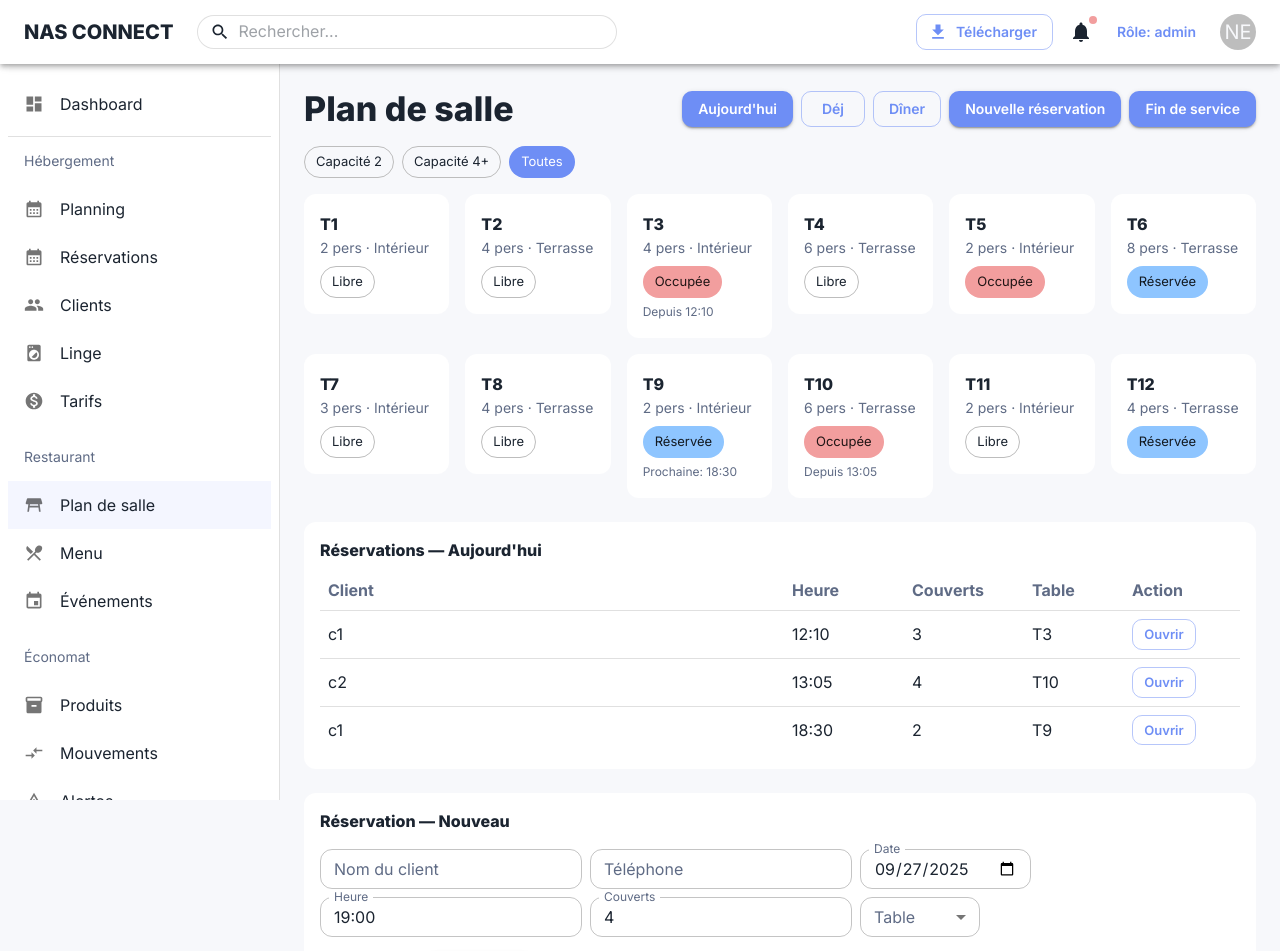
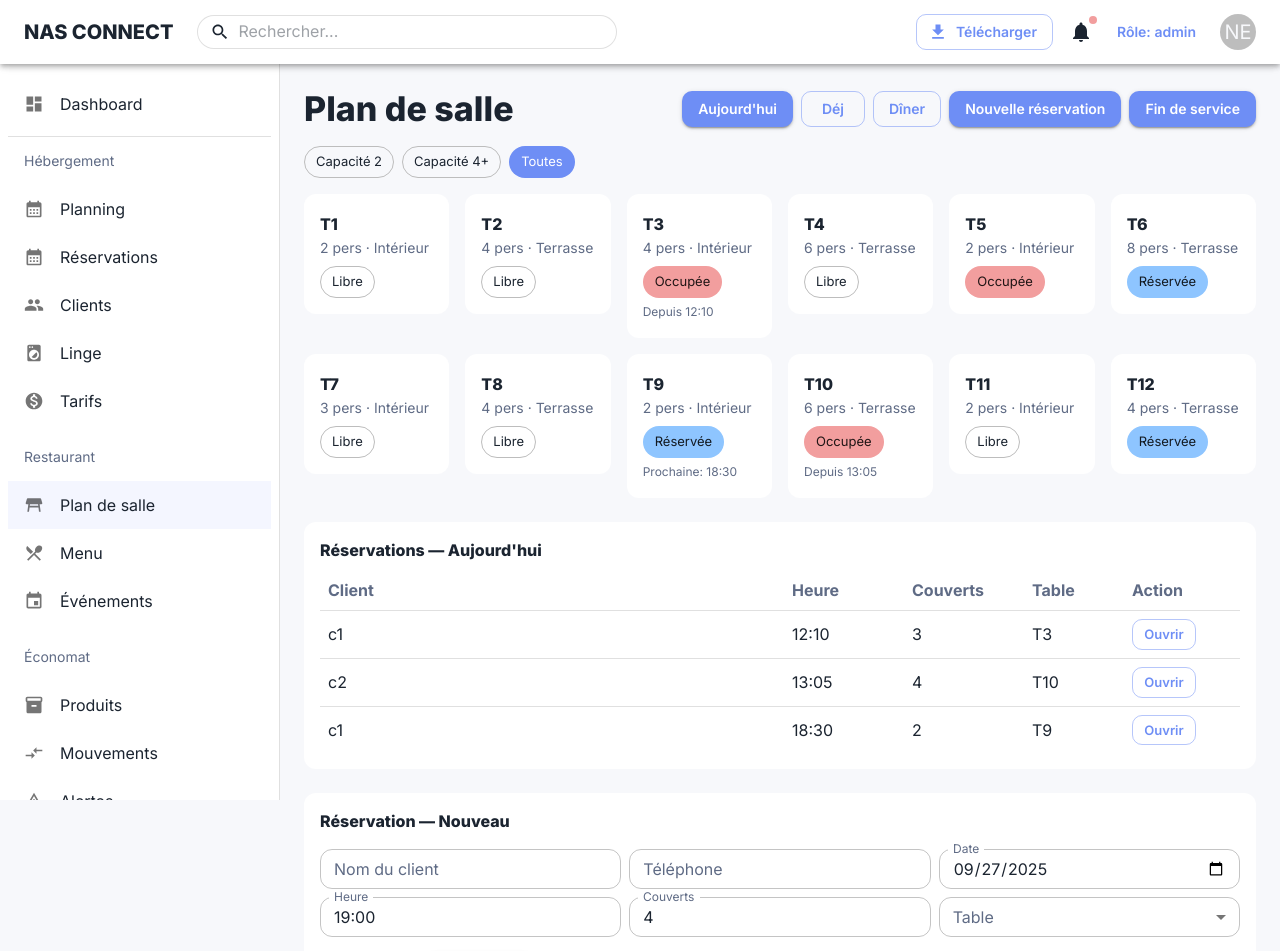
Before and after one commit to ManoaRANDRIANARISOA/NAS-1, a React (Vite) app: page /resto/plan in a window 1280 px wide. Shown: the top 951 px of the page. Built offline with nearby package versions, Linux system fonts and the light colour scheme.

Commit message:
Prevent width expansion in new reservation form
cgen-6f6efe08fcc042cf80ac5d7745745c82

```diff
--- a/client/pages/restaurant/Plan.tsx
+++ b/client/pages/restaurant/Plan.tsx
@@ -311,21 +311,24 @@ function NewReservationForm() {
         <Typography fontWeight={800} mb={2}>
           Réservation — Nouveau
         </Typography>
-        <Stack direction={{ xs: "column", md: "row" }} spacing={1}>
+        <Stack direction={{ xs: "column", md: "row" }} spacing={1} sx={{ '& .MuiTextField-root': { flex: 1, minWidth: 180 }, flexWrap: 'wrap' }}>
           <TextField
             size="small"
+            fullWidth
             label="Nom du client"
             value={form.nom}
             onChange={(e) => setForm({ ...form, nom: e.target.value })}
           />
           <TextField
             size="small"
+            fullWidth
             label="Téléphone"
             value={form.telephone}
             onChange={(e) => setForm({ ...form, telephone: e.target.value })}
           />
           <TextField
             size="small"
+            fullWidth
             type="date"
             label="Date"
             value={form.date}
@@ -335,16 +338,18 @@ function NewReservationForm() {
         <Stack
           direction={{ xs: "column", md: "row" }}
           spacing={1}
-          sx={{ mt: 1 }}
+          sx={{ mt: 1, '& .MuiTextField-root': { flex: 1, minWidth: 160 }, flexWrap: 'wrap' }}
         >
           <TextField
             size="small"
+            fullWidth
             label="Heure"
             value={form.heure}
             onChange={(e) => setForm({ ...form, heure: e.target.value })}
           />
           <TextField
             size="small"
+            fullWidth
             type="number"
             label="Couverts"
             value={form.nb}
@@ -352,7 +357,7 @@ function NewReservationForm() {
               setForm({ ...form, nb: parseInt(e.target.value || "0", 10) })
             }
           />
-          <FormControl size="small" sx={{ minWidth: 120 }}>
+          <FormControl size="small" sx={{ minWidth: 160, flex: 1 }}>
             <InputLabel>Table</InputLabel>
             <Select
               label="Table"
```
